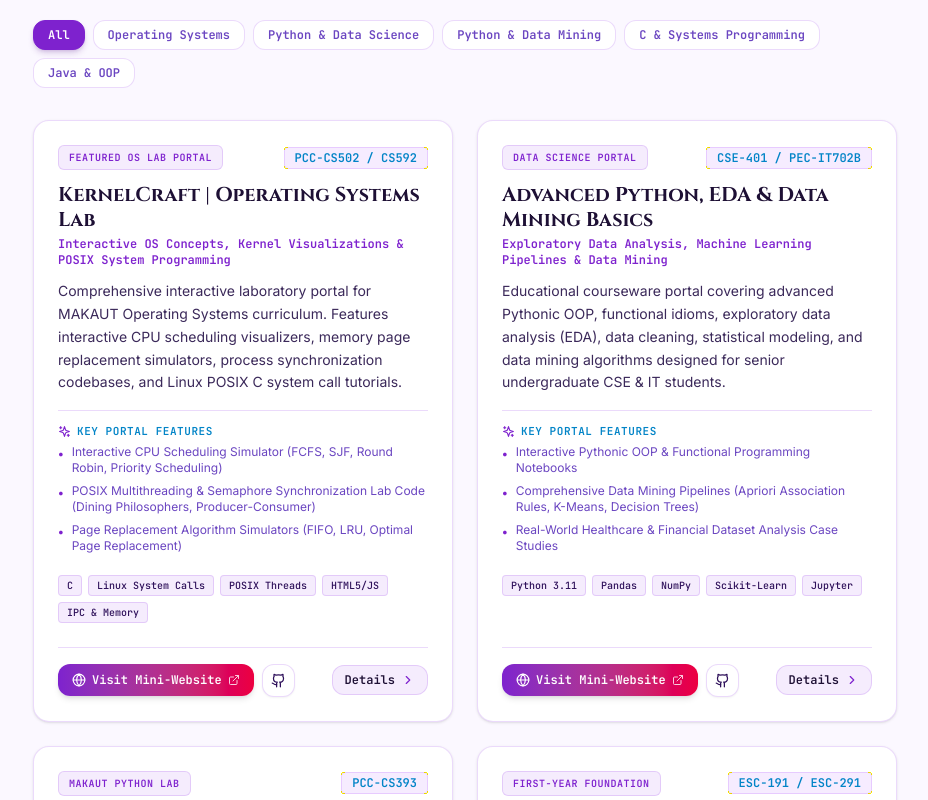
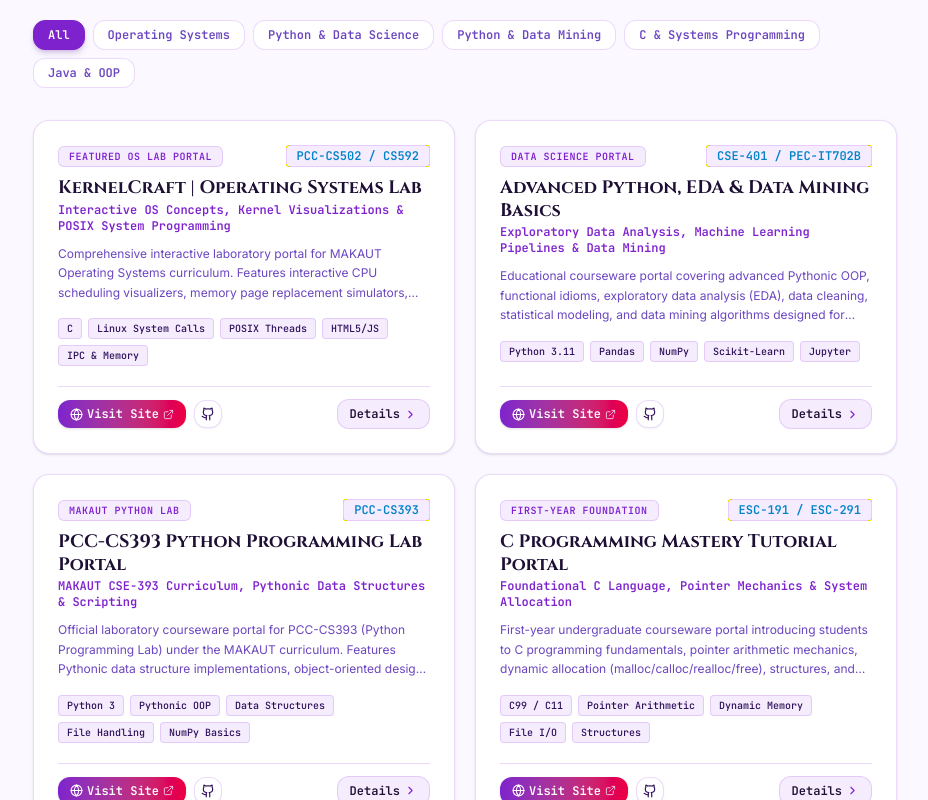
Before and after one commit to aurghya-0/portfolio-website, a React (Vite) app: page / in a window 1280 px wide. Shown: the part 4100-4900 px from the top of the page, without its empty margins (315-1243 px from the left). Built offline with nearby package versions, Linux system fonts and the light colour scheme; some icons are missing.

Commit message:
fix: align search and filter controls in CoursewareApp and streamline home page cards

```diff
--- a/src/components/CoursewareSection.jsx
+++ b/src/components/CoursewareSection.jsx
@@ -60,17 +60,17 @@
         ))}
       </div>
 
-      {/* Courseware Mini-Websites Cards Grid */}
-      <div className="grid grid-cols-1 lg:grid-cols-2 gap-6 items-stretch">
+      {/* Courseware Mini-Websites Cards Grid (Sleek & Compact) */}
+      <div className="grid grid-cols-1 lg:grid-cols-2 gap-5 items-stretch">
         {filteredSites.map((site) => (
           <div
             key={site.id}
-            className="glass-card p-6 rounded-2xl border border-[var(--border-main)] hover:border-[var(--accent-crimson)]/50 transition-all duration-300 flex flex-col justify-between group shadow-sm hover:shadow-xl"
+            className="glass-card p-5 sm:p-6 rounded-2xl border border-[var(--border-main)] hover:border-[var(--accent-crimson)]/50 transition-all duration-300 flex flex-col justify-between group shadow-sm hover:shadow-xl"
           >
             <div>
               {/* Header Badge Row */}
-              <div className="flex items-center justify-between gap-3 mb-3">
-                <span className="px-2.5 py-1 rounded-md bg-[var(--bg-tag)] border border-[var(--border-main)] text-[var(--accent-crimson)] font-mono text-[10px] font-bold uppercase tracking-wider">
+              <div className="flex items-center justify-between gap-3 mb-2.5">
+                <span className="px-2.5 py-0.5 rounded-md bg-[var(--bg-tag)] border border-[var(--border-main)] text-[var(--accent-crimson)] font-mono text-[10px] font-bold uppercase tracking-wider">
                   {site.badge}
                 </span>
                 <span className="font-mono text-xs font-bold theme-gold bg-purple-500/10 px-2.5 py-0.5 rounded border border-purple-500/20">
@@ -79,33 +79,19 @@
               </div>
 
               {/* Title & Subtitle */}
-              <h3 className="font-['Cinzel'] font-bold text-lg sm:text-xl theme-title mb-1 group-hover:text-[var(--accent-crimson)] transition-colors leading-tight">
+              <h3 className="font-['Cinzel'] font-bold text-base sm:text-lg theme-title mb-0.5 group-hover:text-[var(--accent-crimson)] transition-colors leading-tight">
                 {site.title}
               </h3>
-              <p className="text-xs font-mono text-[var(--accent-crimson)] mb-3 font-semibold">
+              <p className="text-[11px] sm:text-xs font-mono text-[var(--accent-crimson)] mb-2.5 font-semibold">
                 {site.subtitle}
               </p>
 
-              <p className="text-xs sm:text-sm theme-body leading-relaxed mb-4 font-sans">
+              <p className="text-xs theme-muted leading-relaxed mb-4 font-sans line-clamp-3">
                 {site.desc}
               </p>
 
-              {/* Key Features List */}
-              <div className="space-y-1.5 mb-5 pt-3 border-t border-[var(--border-main)]">
-                <div className="text-[11px] font-mono uppercase tracking-wider text-[var(--accent-gold)] font-bold mb-1 flex items-center gap-1.5">
-                  <Sparkles size={13} className="text-[var(--accent-crimson)]" />
-                  <span>Key Portal Features</span>
-                </div>
-                {site.features.slice(0, 3).map((feat, fIdx) => (
-                  <div key={fIdx} className="flex items-start gap-2 text-xs theme-muted">
-                    <span className="text-[var(--accent-crimson)] font-bold shrink-0 mt-0.5">•</span>
-                    <span className="leading-snug">{feat}</span>
-                  </div>
-                ))}
-              </div>
-
               {/* Tech Stack Pills */}
-              <div className="flex flex-wrap gap-1.5 mb-6">
+              <div className="flex flex-wrap gap-1.5 mb-5">
                 {site.techStack.map((tech, tIdx) => (
                   <span
                     key={tIdx}
@@ -118,36 +104,36 @@
             </div>
 
             {/* Action Footer Buttons */}
-            <div className="pt-4 border-t border-[var(--border-main)] flex flex-wrap items-center justify-between gap-3">
+            <div className="pt-3 border-t border-[var(--border-main)] flex items-center justify-between gap-2">
               <div className="flex items-center gap-2">
                 <a
                   href={site.liveUrl}
                   target="_blank"
                   rel="noopener noreferrer"
-                  className="px-3.5 py-2 rounded-xl bg-gradient-to-r from-[var(--accent-crimson)] to-rose-600 hover:opacity-90 text-white font-mono text-xs font-bold flex items-center gap-1.5 shadow-md transition-all active:scale-95 cursor-pointer"
+                  className="px-3 py-1.5 rounded-xl bg-gradient-to-r from-[var(--accent-crimson)] to-rose-600 hover:opacity-90 text-white font-mono text-xs font-bold flex items-center gap-1 shadow-sm transition-all active:scale-95 cursor-pointer"
                 >
-                  <Globe size={14} />
-                  <span>Visit Mini-Website</span>
-                  <ExternalLink size={12} className="opacity-80" />
+                  <Globe size={13} />
+                  <span>Visit Site</span>
+                  <ExternalLink size={11} className="opacity-80" />
                 </a>
 
                 <a
                   href={site.githubUrl}
                   target="_blank"
                   rel="noopener noreferrer"
-                  className="p-2 rounded-xl bg-[var(--bg-card)] border border-[var(--border-main)] hover:border-[var(--accent-crimson)] theme-heading hover:text-[var(--accent-crimson)] transition-all cursor-pointer shadow-xs"
+                  className="p-1.5 rounded-xl bg-[var(--bg-card)] border border-[var(--border-main)] hover:border-[var(--accent-crimson)] theme-heading hover:text-[var(--accent-crimson)] transition-all cursor-pointer shadow-xs"
                   title="View GitHub Repository"
                 >
-                  <Github size={15} />
+                  <Github size={14} />
                 </a>
               </div>
 
               <button
                 onClick={() => onSelectSite(site)}
-                className="px-3 py-1.5 rounded-xl bg-[var(--bg-tag)] hover:bg-[var(--bg-input)] border border-[var(--border-main)] theme-title text-xs font-mono font-semibold flex items-center gap-1.5 transition-all cursor-pointer group/btn"
+                className="px-3 py-1.5 rounded-xl bg-[var(--bg-tag)] hover:bg-[var(--bg-input)] border border-[var(--border-main)] theme-title text-xs font-mono font-semibold flex items-center gap-1 transition-all cursor-pointer group/btn"
               >
                 <span>Details</span>
-                <ChevronRight size={14} className="group-hover/btn:translate-x-0.5 transition-transform text-[var(--accent-crimson)]" />
+                <ChevronRight size={13} className="group-hover/btn:translate-x-0.5 transition-transform text-[var(--accent-crimson)]" />
               </button>
             </div>
           </div>
--- a/src/courseware/CoursewareApp.jsx
+++ b/src/courseware/CoursewareApp.jsx
@@ -150,23 +150,23 @@
         </div>
 
         {/* Search & Category Filter Controls Bar */}
-        <div className="space-y-4">
-          <div className="flex flex-col sm:flex-row items-center justify-between gap-4">
+        <div className="glass-card p-4 sm:p-5 rounded-2xl border border-[var(--border-main)] space-y-4">
+          <div className="flex flex-col lg:flex-row items-center justify-between gap-4">
 
             {/* Search Input Box */}
-            <div className="relative w-full sm:w-80">
+            <div className="relative w-full lg:w-96">
               <Search size={16} className="absolute left-3.5 top-1/2 -translate-y-1/2 text-[var(--accent-crimson)]" />
               <input
                 type="text"
-                placeholder="Search course code, topic..."
+                placeholder="Search portal, course code, tech..."
                 value={query}
                 onChange={(e) => setQuery(e.target.value)}
-                className="w-full pl-10 pr-4 py-2.5 rounded-xl bg-[var(--bg-card)] border border-[var(--border-main)] focus:border-[var(--accent-crimson)] theme-title text-xs font-mono outline-none transition-all shadow-xs"
+                className="w-full pl-10 pr-14 py-2.5 rounded-xl bg-[var(--bg-tag)] border border-[var(--border-main)] focus:border-[var(--accent-crimson)] theme-title text-xs font-mono outline-none transition-all shadow-xs"
               />
               {query && (
                 <button
                   onClick={() => setQuery('')}
-                  className="absolute right-3 top-1/2 -translate-y-1/2 theme-muted hover:theme-title text-xs"
+                  className="absolute right-3 top-1/2 -translate-y-1/2 font-mono text-[11px] text-[var(--accent-crimson)] hover:underline font-bold"
                 >
                   Clear
                 </button>
@@ -174,16 +174,16 @@
             </div>
 
             {/* Category Filter Pills */}
-            <div className="flex flex-wrap items-center gap-2 overflow-x-auto max-w-full pb-1 sm:pb-0">
+            <div className="flex items-center gap-2 overflow-x-auto max-w-full pb-1 lg:pb-0">
               {categories.map((cat) => (
                 <button
                   key={cat}
                   onClick={() => setSelectedCategory(cat)}
                   className={`
-                    px-3.5 py-2 rounded-xl font-mono text-xs font-semibold transition-all duration-200 cursor-pointer border whitespace-nowrap
+                    px-3.5 py-2 rounded-xl font-mono text-xs font-semibold transition-all duration-200 cursor-pointer border whitespace-nowrap shrink-0
                     ${selectedCategory === cat
                       ? 'bg-[var(--accent-crimson)] text-white border-[var(--accent-crimson)] shadow-md shadow-purple-900/20'
-                      : 'bg-[var(--bg-card)] theme-muted border-[var(--border-main)] hover:border-[var(--accent-crimson)] hover:text-[var(--accent-crimson)]'}
+                      : 'bg-[var(--bg-tag)] theme-muted border-[var(--border-main)] hover:border-[var(--accent-crimson)] hover:text-[var(--accent-crimson)]'}
                   `}
                 >
                   {cat}
```
Also changed, not shown: 20 other files (tests, documents, lock files or other folders).
